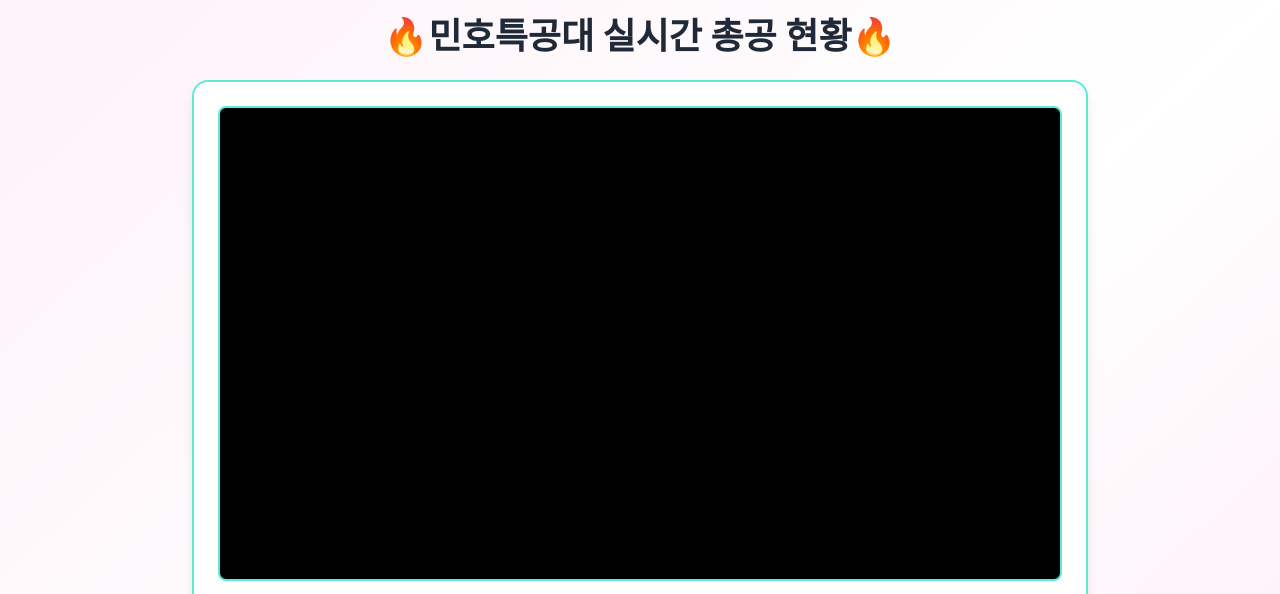
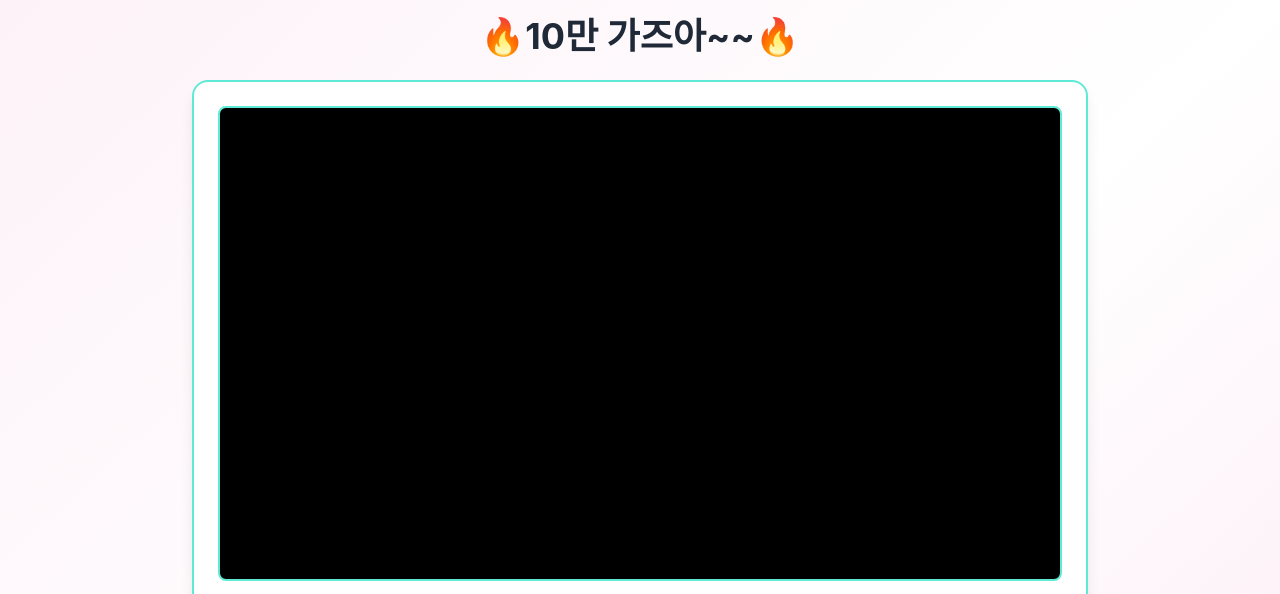
Before and after one commit to deerminho/1songTogether, a plain HTML site: page index.html in a window 1280 px wide. Shown: the top 594 px of the page. Drawn offline with nearby package versions, Linux system fonts and the light colour scheme.

Commit message:
Update index.html

```diff
--- a/index.html
+++ b/index.html
@@ -30,7 +30,7 @@
         <!-- 헤더 -->
         <div class="text-center mb-4 md:mb-6">
             <h1 class="text-xl md:text-3xl lg:text-4xl font-bold text-gray-800">
-                🔥민호특공대 실시간 총공 현황🔥
+                🔥10만 가즈아~~🔥
             </h1>
         </div>
 
```
